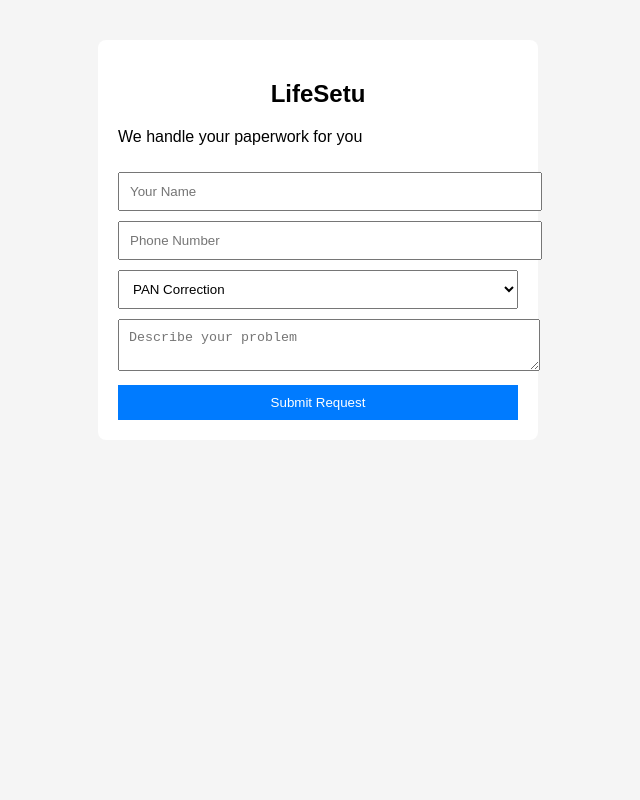
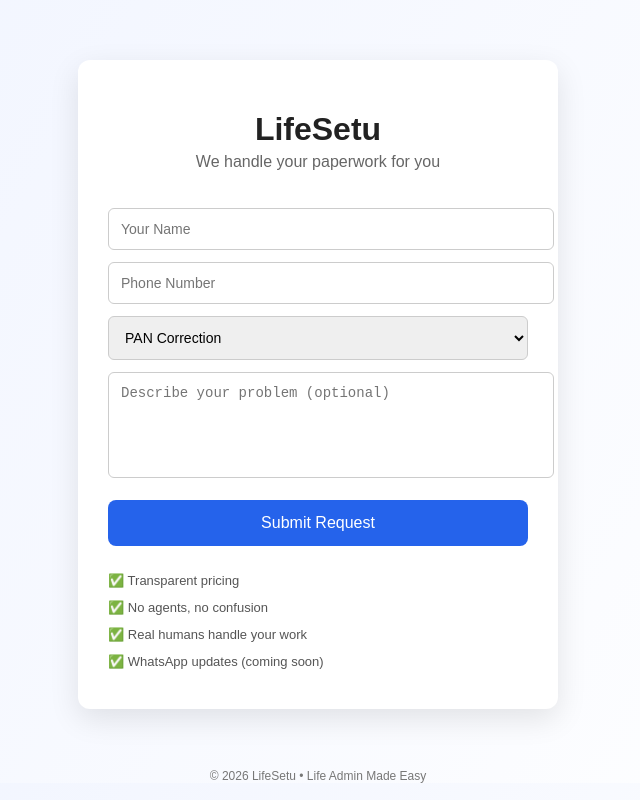
Before and after one commit to vikaschauhan9120252631-coder/lifesetu, a website: page index.html in a window 1280 px wide. Shown: the whole page, without its empty margins (322-962 px from the left). Drawn offline with Linux system fonts and the light colour scheme.

Commit message:
Add files via upload

```diff
--- a/index.html
+++ b/index.html
@@ -2,21 +2,91 @@
 <html>
 <head>
   <title>LifeSetu – Life Admin Made Easy</title>
+  <meta name="viewport" content="width=device-width, initial-scale=1.0">
   <style>
-    body { font-family: Arial; background:#f5f5f5; }
-    .box { width:400px; margin:40px auto; background:white; padding:20px; border-radius:8px; }
-    h2 { text-align:center; }
-    input, select, textarea, button {
-      width:100%; margin-top:10px; padding:10px;
+    body {
+      font-family: Arial, sans-serif;
+      background: linear-gradient(120deg, #f0f4ff, #ffffff);
+      margin: 0;
+      padding: 0;
     }
-    button { background:#007bff; color:white; border:none; cursor:pointer; }
+
+    .container {
+      max-width: 420px;
+      margin: 60px auto;
+      background: white;
+      padding: 30px;
+      border-radius: 12px;
+      box-shadow: 0 10px 30px rgba(0,0,0,0.1);
+    }
+
+    h1 {
+      text-align: center;
+      margin-bottom: 5px;
+      color: #222;
+    }
+
+    .tagline {
+      text-align: center;
+      color: #666;
+      margin-bottom: 25px;
+    }
+
+    input, select, textarea {
+      width: 100%;
+      padding: 12px;
+      margin-top: 12px;
+      border-radius: 6px;
+      border: 1px solid #ccc;
+      font-size: 14px;
+    }
+
+    textarea {
+      resize: none;
+      height: 80px;
+    }
+
+    button {
+      width: 100%;
+      padding: 14px;
+      margin-top: 18px;
+      background: #2563eb;
+      color: white;
+      border: none;
+      border-radius: 8px;
+      font-size: 16px;
+      cursor: pointer;
+    }
+
+    button:hover {
+      background: #1e4ed8;
+    }
+
+    .trust {
+      margin-top: 25px;
+      font-size: 13px;
+      color: #555;
+      line-height: 1.6;
+    }
+
+    .trust span {
+      display: block;
+      margin-bottom: 6px;
+    }
+
+    footer {
+      text-align: center;
+      margin-top: 30px;
+      font-size: 12px;
+      color: #777;
+    }
   </style>
 </head>
 <body>
 
-<div class="box">
-  <h2>LifeSetu</h2>
-  <p>We handle your paperwork for you</p>
+<div class="container">
+  <h1>LifeSetu</h1>
+  <div class="tagline">We handle your paperwork for you</div>
 
   <form action="/submit" method="post">
     <input name="name" placeholder="Your Name" required>
@@ -27,13 +97,25 @@
       <option>Aadhaar Update</option>
       <option>Passport Help</option>
       <option>Scholarship Form</option>
+      <option>Insurance Claim</option>
     </select>
 
-    <textarea name="details" placeholder="Describe your problem"></textarea>
+    <textarea name="details" placeholder="Describe your problem (optional)"></textarea>
 
     <button type="submit">Submit Request</button>
   </form>
+
+  <div class="trust">
+    <span>✅ Transparent pricing</span>
+    <span>✅ No agents, no confusion</span>
+    <span>✅ Real humans handle your work</span>
+    <span>✅ WhatsApp updates (coming soon)</span>
+  </div>
 </div>
+
+<footer>
+  © 2026 LifeSetu • Life Admin Made Easy
+</footer>
 
 </body>
 </html>
```
